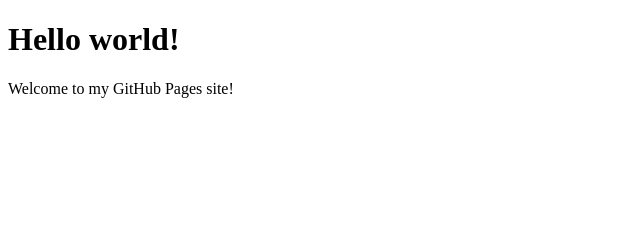
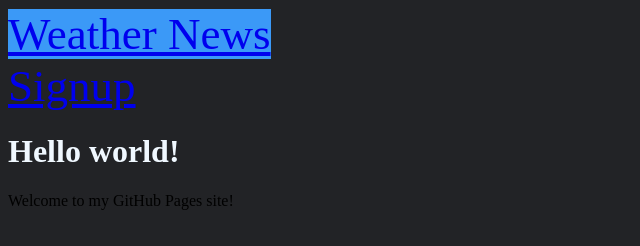
Before and after one commit to RHarvey6/WeatherNewsLetter, a plain HTML site: page index.html in a window 1280 px wide. Shown: the whole page, without its empty margins (0-640 px from the left). Drawn offline with Linux system fonts and the light colour scheme.

Commit message:
html update blue weather nav bar

```diff
--- a/index.html
+++ b/index.html
@@ -1,10 +1,18 @@
 <!DOCTYPE html>
-<html>
+<html style = "background-color: #222326">
   <head>
     <title>My GitHub Pages Site</title>
   </head>
   <body>
-    <h1>Hello world!</h1>
+    <div class = "container">
+        <nav style = "background-color: #3b99f7; font-size: 45px; display: inline">
+            <a class = "navbar-home" href="/">Weather News</a>
+            <div class = "nav-links">
+                <a class = "nav-link" href="/signup">Signup</a>
+            </div>
+        </nav>
+    <h1 style = "color: aliceblue;">Hello world!</h1>
     <p>Welcome to my GitHub Pages site!</p>
+    </div>
   </body>
 </html>
```
